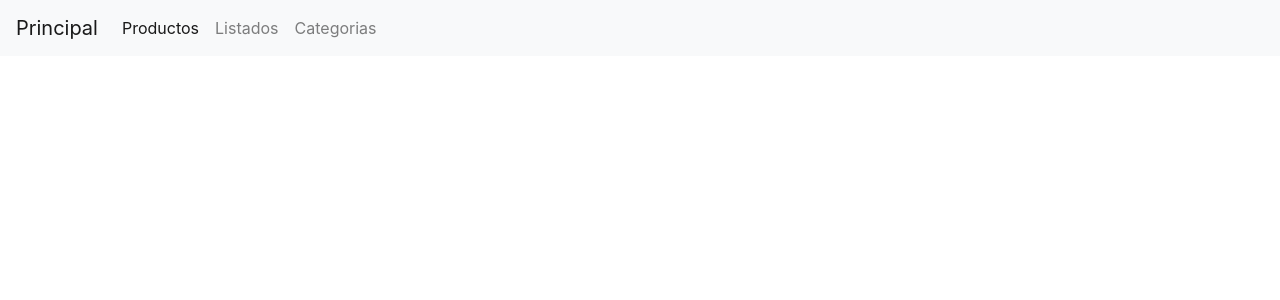
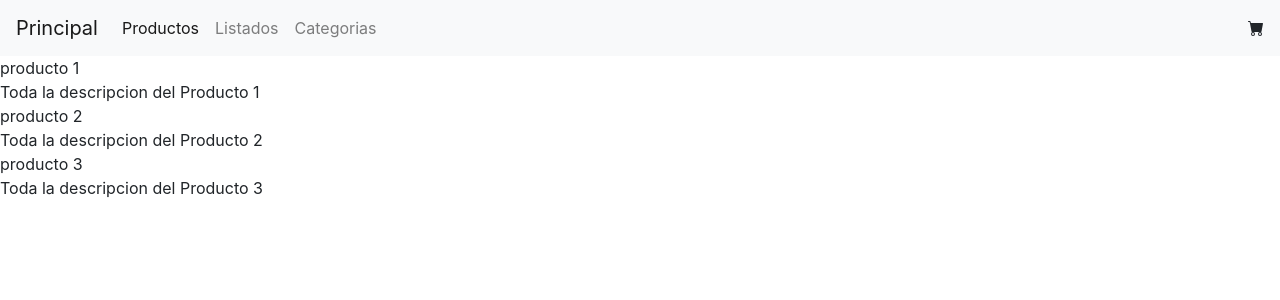
Before and after one commit to loterojm/jmlapp, a React (Create React App) app: page / in a window 1280 px wide. Shown: the top 300 px of the page. Built offline with nearby package versions, Linux system fonts and the light colour scheme.

Commit message:
cartwidge e itemlist

```diff
--- a/src/App.js
+++ b/src/App.js
@@ -1,8 +1,14 @@
 import Navbar from './components/Navbar';
+import ItemListContainer from './container/ItemListContainer';
+
+
 function App() {
   return (
     <div>
       <Navbar/>
+      <ItemListContainer nombre="producto 1" descrip="Toda la descripcion del Producto 1"/>
+      <ItemListContainer nombre="producto 2" descrip="Toda la descripcion del Producto 2"/>
+      <ItemListContainer nombre="producto 3" descrip="Toda la descripcion del Producto 3"/>
     </div>
   );
 }
--- /dev/null
+++ b/src/components/Cartwidget.jsx
@@ -0,0 +1,8 @@
+const Cartwidget =()=>{
+return(
+    <svg xmlns="http://www.w3.org/2000/svg" width="16" height="16" fill="currentColor" class="bi bi-cart-fill" viewBox="0 0 16 16">
+  <path d="M0 1.5A.5.5 0 0 1 .5 1H2a.5.5 0 0 1 .485.379L2.89 3H14.5a.5.5 0 0 1 .491.592l-1.5 8A.5.5 0 0 1 13 12H4a.5.5 0 0 1-.491-.408L2.01 3.607 1.61 2H.5a.5.5 0 0 1-.5-.5zM5 12a2 2 0 1 0 0 4 2 2 0 0 0 0-4zm7 0a2 2 0 1 0 0 4 2 2 0 0 0 0-4zm-7 1a1 1 0 1 1 0 2 1 1 0 0 1 0-2zm7 0a1 1 0 1 1 0 2 1 1 0 0 1 0-2z"/>
+</svg>
+)
+}
+export default Cartwidget;
--- a/src/components/Navbar.jsx
+++ b/src/components/Navbar.jsx
@@ -1,4 +1,6 @@
 import React from "react"
+import Cartwidget from "./Cartwidget"
+
 const navbar = () => {
     return (
         <div>
@@ -20,6 +22,7 @@
       </li>
     </ul>
   </div>
+  <Cartwidget/>
 </nav>
         </div>
     )
--- /dev/null
+++ b/src/container/ItemListContainer.jsx
@@ -0,0 +1,11 @@
+const ItemListContainer =({nombre,descrip})=>{
+    return(
+        <div className="panel panel-default">
+  <div className="panel-body">
+    {nombre}
+  </div>
+  <div className="panel-footer">{descrip}</div>
+</div>
+    )
+    }
+    export default ItemListContainer;
```
